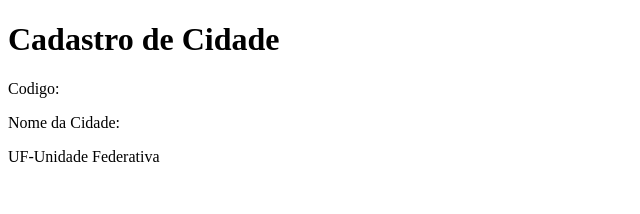
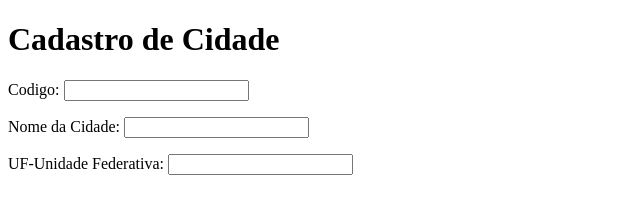
Before and after one commit to bigodeperfeito/formularios, a plain HTML site: page formsimples.html in a window 1280 px wide. Shown: the whole page, without its empty margins (0-640 px from the left). Drawn offline with Linux system fonts and the light colour scheme.

Commit message:
453t 3tqqgq

```diff
--- a/formsimples.html
+++ b/formsimples.html
@@ -9,9 +9,9 @@
 <body>
     <form action="">
         <h1> Cadastro de Cidade </h1>
-        <p>Codigo:</p>
-        <p>Nome da Cidade: </p>
-        <p>UF-Unidade Federativa </p>
+        <p>Codigo: <input type="text">  </p>
+        <p>Nome da Cidade: <input type="text"> </p>
+        <p>UF-Unidade Federativa: <input type="text">  </p>
     </form>
 
 </body>
```
